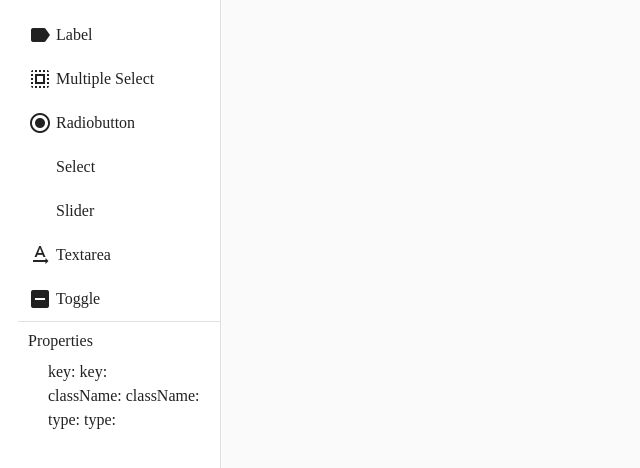
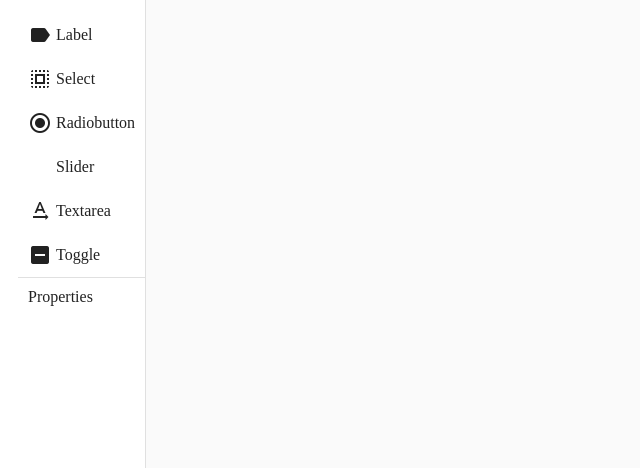
Before and after one commit to kheynerz/Dynamic-forms, an Angular app: page / in a window 1280 px wide. Shown: the part 274-742 px from the top of the page, without its empty margins (0-640 px from the left). Built offline with nearby package versions, Linux system fonts and the light colour scheme; what @ngx-formly/core, @ngx-formly/material would draw is missing.

Commit message:
Draggable

```diff
--- a/src/app/canva/canva.component.ts
+++ b/src/app/canva/canva.component.ts
@@ -98,4 +98,34 @@ export class CanvaComponent{
     }
   }
 
+  onChange(id:string){
+    let dragValue:any;
+    let element = document.getElementById('submit'); //////////////////
+
+    if (element){
+      element.style.position = 'absolute';
+      dragValue = element;
+    }
+
+    document.onmouseup = function(){
+      console.log("Dropped "+id)
+      dragValue = null;
+    }
+
+
+    document.onmousemove = function(e){
+      let x = e.pageX;
+      let y = e.pageY;
+
+      if(dragValue){
+        console.log("Dragging "+id)
+        dragValue.style.top = y-50  + 'px';
+        dragValue.style.left = x-175  + 'px';
+      }
+    }
+
+
+
+  }
+
 }
--- a/src/app/sidebar/menu-list.ts
+++ b/src/app/sidebar/menu-list.ts
@@ -12,9 +12,8 @@ export const componentList = [
     new ComponenetItem('Datepicker', '', 'date_range'),
     new ComponenetItem('Input', '', 'input'),
     new ComponenetItem('Label', '', 'label'),
-    new ComponenetItem('Multiple Select', '', 'select_all'),
+    new ComponenetItem('Select', '', 'select_all'),
     new ComponenetItem('Radiobutton', '', 'radio_button_checked'),
-    new ComponenetItem('Select', '', 'select'),
     new ComponenetItem('Slider', '', 'slider'),
     new ComponenetItem('Textarea', '', 'text_rotation_none'),
     new ComponenetItem('Toggle', '', 'indeterminate_check_box')
--- a/src/app/sidebar/sidebar.component.html
+++ b/src/app/sidebar/sidebar.component.html
@@ -14,7 +14,7 @@
 
       <mat-divider></mat-divider>
 
-      <div mat-menu-item *ngFor="let i of sideComponents" class="with-icon padded" (click)="$event.stopPropagation()">
+      <div mat-menu-item *ngFor="let i of sideComponents" class="with-icon padded" (click)="setDraggable(i.name)">
         <mat-icon>{{i.icon}}</mat-icon>&nbsp;
         <span>{{ i.name }}</span>
       </div>
--- a/src/app/sidebar/sidebar.component.ts
+++ b/src/app/sidebar/sidebar.component.ts
@@ -1,6 +1,7 @@
 import { Component, OnInit } from '@angular/core';
 import {componentList} from './menu-list'
 import {properties} from './menu-list'
+import {CanvaComponent} from '../canva/canva.component'
 
 @Component({
   selector: 'app-sidebar',
@@ -9,9 +10,10 @@ import {properties} from './menu-list'
 })
 export class SidebarComponent implements OnInit{
 
+  canva = new CanvaComponent();
   sideComponents = componentList;
   sideProperties = properties;
-  collapse = false;
+  collapse = true;
 
   constructor() { }
 
@@ -22,4 +24,8 @@ export class SidebarComponent implements OnInit{
     this.collapse = !this.collapse;
   }
 
+  setDraggable(id:string){
+    this.canva.onChange(id);
+  }
+
 }
```
Also changed, not shown: 1 other file (tests, documents, lock files or other folders).
